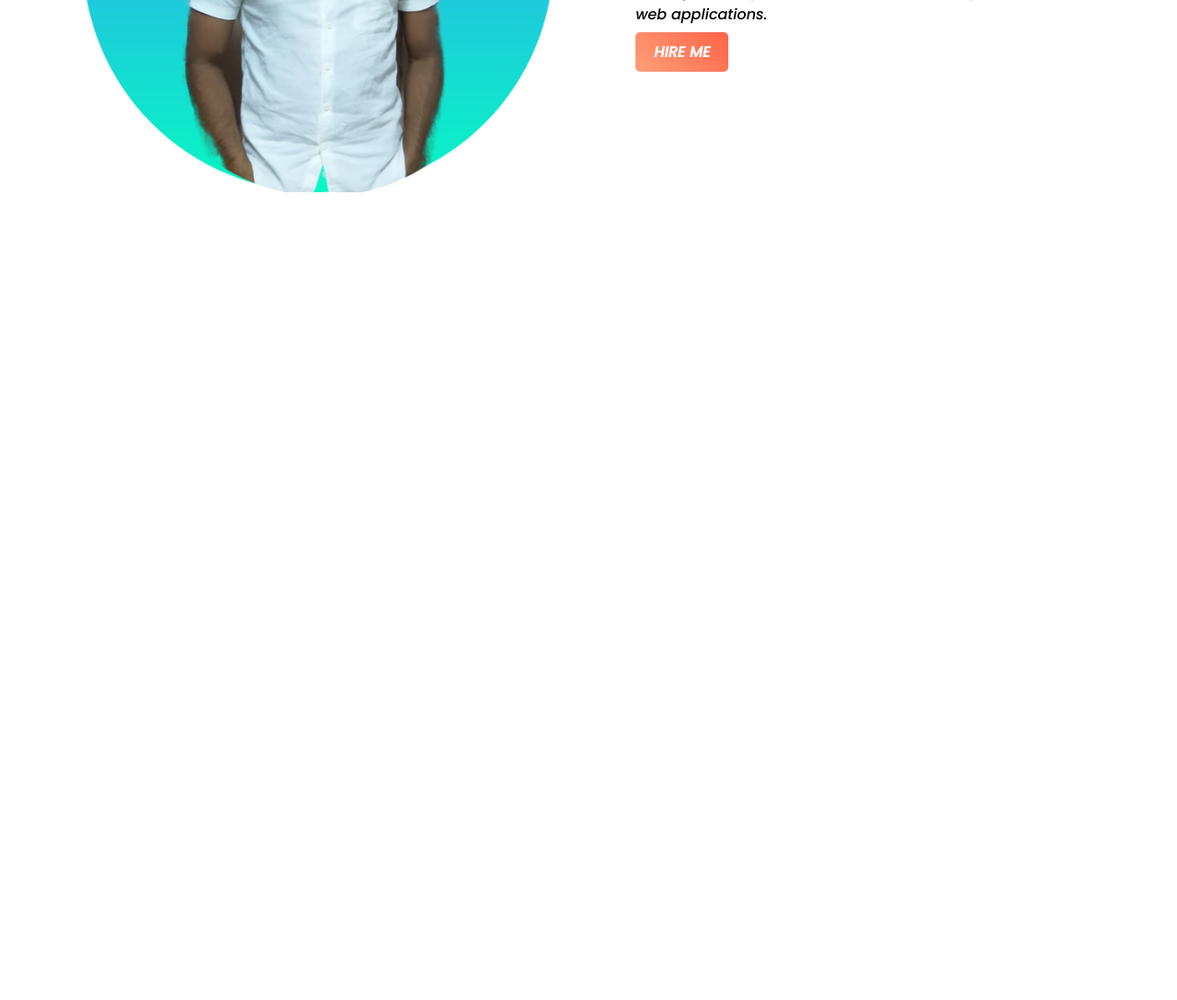
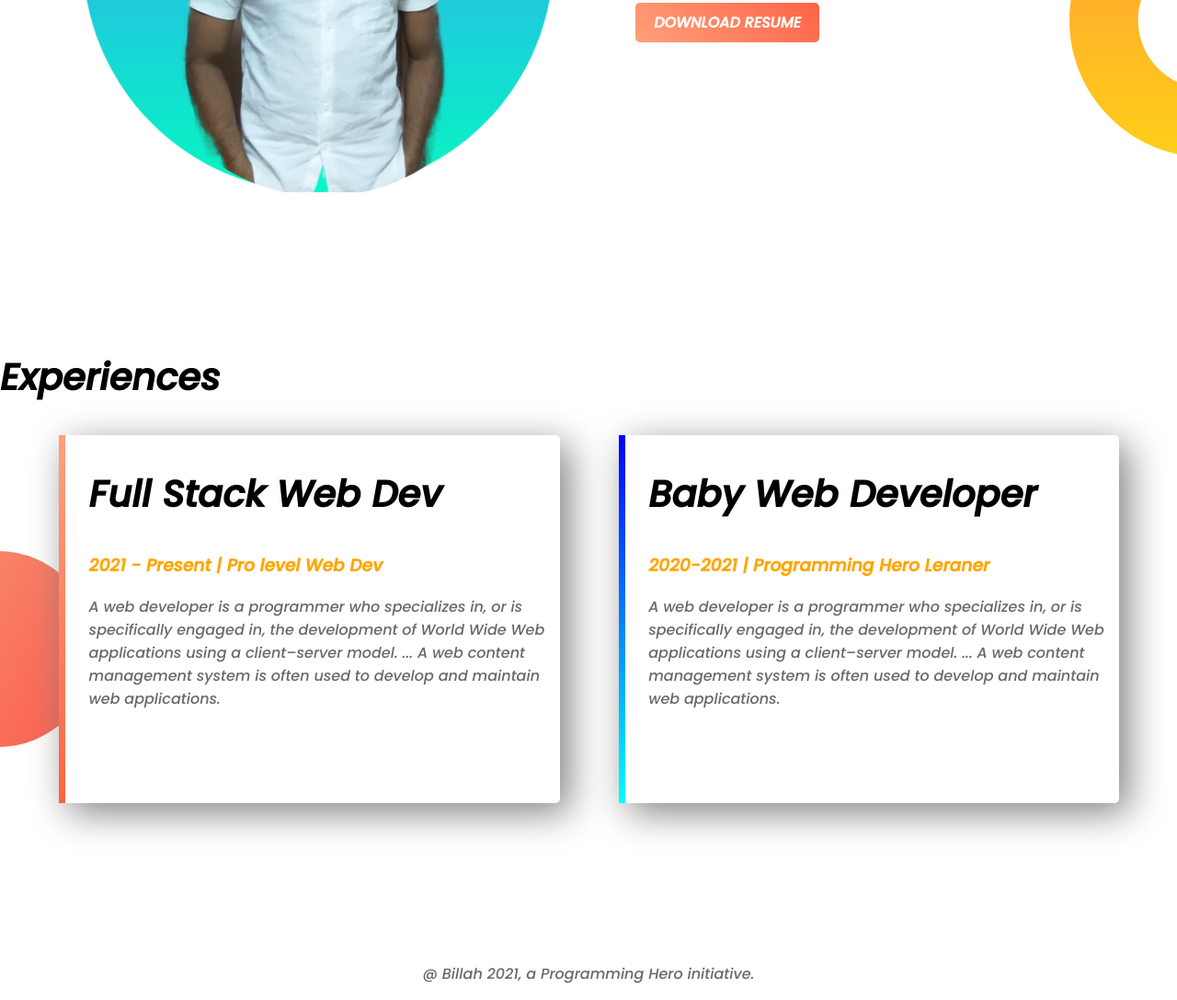
Before and after one commit to BILLAHMASUM325/web-portfolio, a plain HTML site: page index.html in a window 1280 px wide. Shown: the part 953-2040 px from the top of the page at 92% size. Before the commit the page ends 1300 px from the top, so only its background shows below. Drawn offline with Linux system fonts and the light colour scheme.

Commit message:
Finally Done

```diff
--- a/index.html
+++ b/index.html
@@ -13,7 +13,7 @@
     <section class="top-banner">
       <div class="half-width">
         <h1>Welcome to</h1>
-        <h1><span class="name-highlight">Billah</span> Website</h1>
+        <h1><span class="orange-highlight">Billah</span> Website</h1>
        <h3>World Class Professional Web Dev</h3>
        <p>A web developer is a programmer who specializes in, or is specifically engaged in, the development of World Wide Web applications using a client–server model. ... A web content management system is often used to develop and maintain web applications.</p>
        <a class="link-button" target="_blank" href="https://www.linkedin.com/in/billah-masum-01185b196/">HIRE ME</a>
@@ -29,12 +29,31 @@
         </div>
 
         <div class="half-width">
-           <h1>Dream Big</h1>
+           <h2>Dream Big</h2>
            <h3>Become a web developer</h3>
            <p>A web developer is a programmer who specializes in, or is specifically engaged in, the development of World Wide Web applications using a client–server model. ... A web content management system is often used to develop and maintain web applications.</p>
-           <a class="link-button" target="_blank" href="https://www.linkedin.com/in/billah-masum-01185b196/">HIRE ME</a>
+           <a class="link-button" target="_blank" href="https://www.linkedin.com/in/billah-masum-01185b196/">DOWNLOAD RESUME</a>
         </div>
 
     </section>
+
+    <section class="experience-area">
+        <h2>Experiences</h2>
+        <div id ="full-stack" class="half-width single-experience">
+                <h2>Full Stack Web Dev</h2>
+                <h3 class="orange-highlight">2021 - Present | Pro level Web Dev</h3>
+                <p>A web developer is a programmer who specializes in, or is specifically engaged in, the development of World Wide Web applications using a client–server model. ... A web content management system is often used to develop and maintain web applications.</p>
+        </div>
+        <div id="baby-web"class="half-width single-experience">
+             <h2>Baby Web Developer</h2>
+             <h3 class="orange-highlight">2020-2021 | Programming Hero Leraner</h3>
+             <p>A web developer is a programmer who specializes in, or is specifically engaged in, the development of World Wide Web applications using a client–server model. ... A web content management system is often used to develop and maintain web applications.</p>
+        </div>
+
+    </section>
+
+    <footer>
+        <p>@ Billah 2021, a Programming Hero initiative.</p>
+    </footer>
 </body>
 </html>
--- a/style.css
+++ b/style.css
@@ -6,7 +6,13 @@ h1{
     font-size: 50px;
 
 }
-.name-highlight{
+h2{
+    font-size: 40px;
+}
+p{
+    color: dimgray;
+}
+.orange-highlight{
     color: orange;
 }
 .half-width{
@@ -35,3 +41,32 @@ section{
     color: white;
     font-weight: 700;
 }
+.dream-area{
+    background-image: url(images/dream-bg.png);
+    background-repeat: no-repeat;
+    background-position: right;
+}
+.single-experience{
+box-shadow: 10px 10px 40px gray;
+border-radius: 5px;
+height: 80%;
+background-color: white;
+}
+.experience-area{
+    background-image: url(images/exp-bg.png);
+    background-repeat: no-repeat;
+    background-position: left;
+}
+#full-stack{
+    border-left: 7px solid ;
+    border-image: linear-gradient(180deg,lightSalmon,tomato);
+    border-image-slice: 1;
+}
+#baby-web{
+   border-left: 7px solid;
+   border-image: linear-gradient(180deg, blue, cyan);
+   border-image-slice: 1;
+}
+footer p{
+    text-align: center;
+}
```
